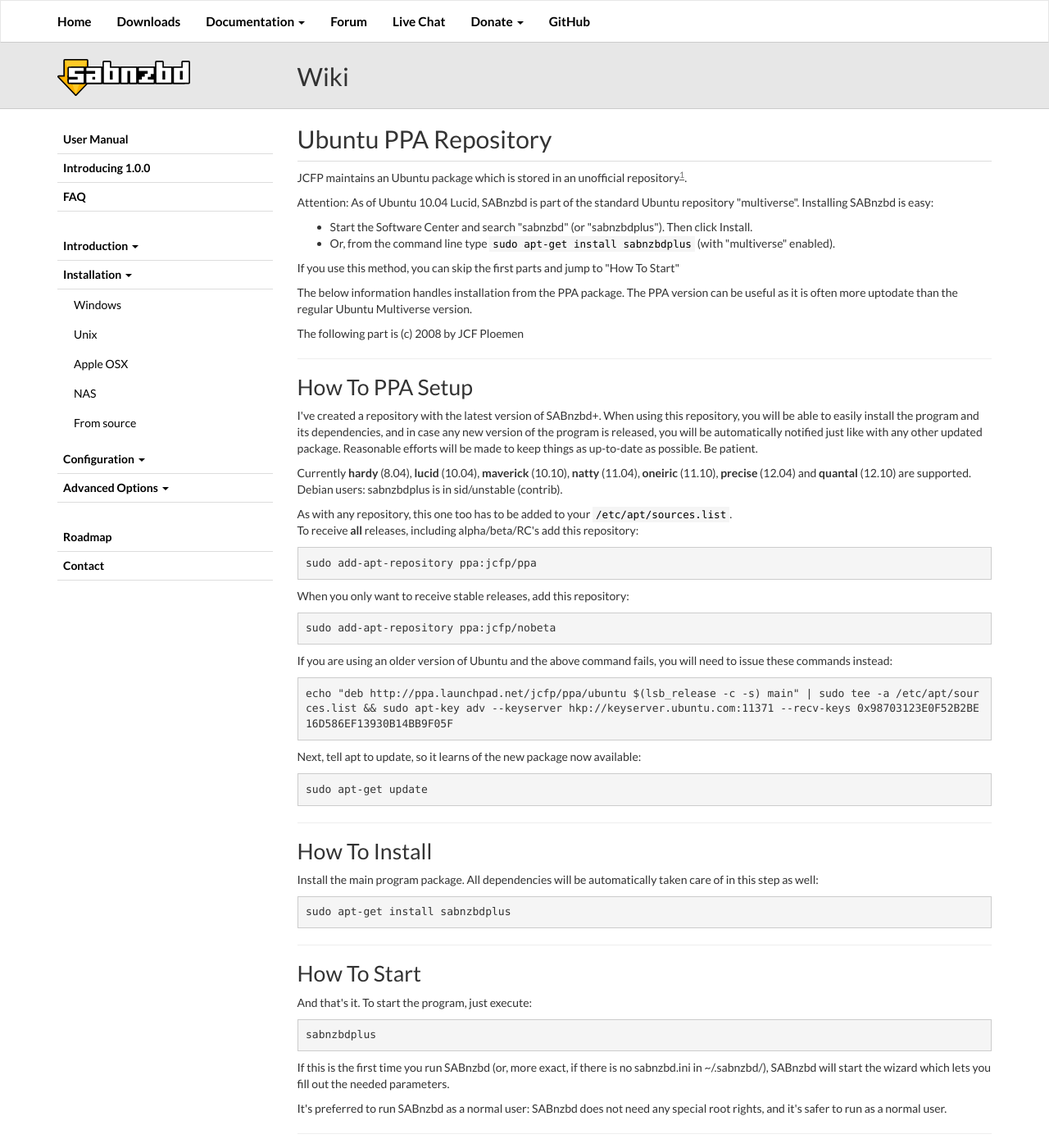
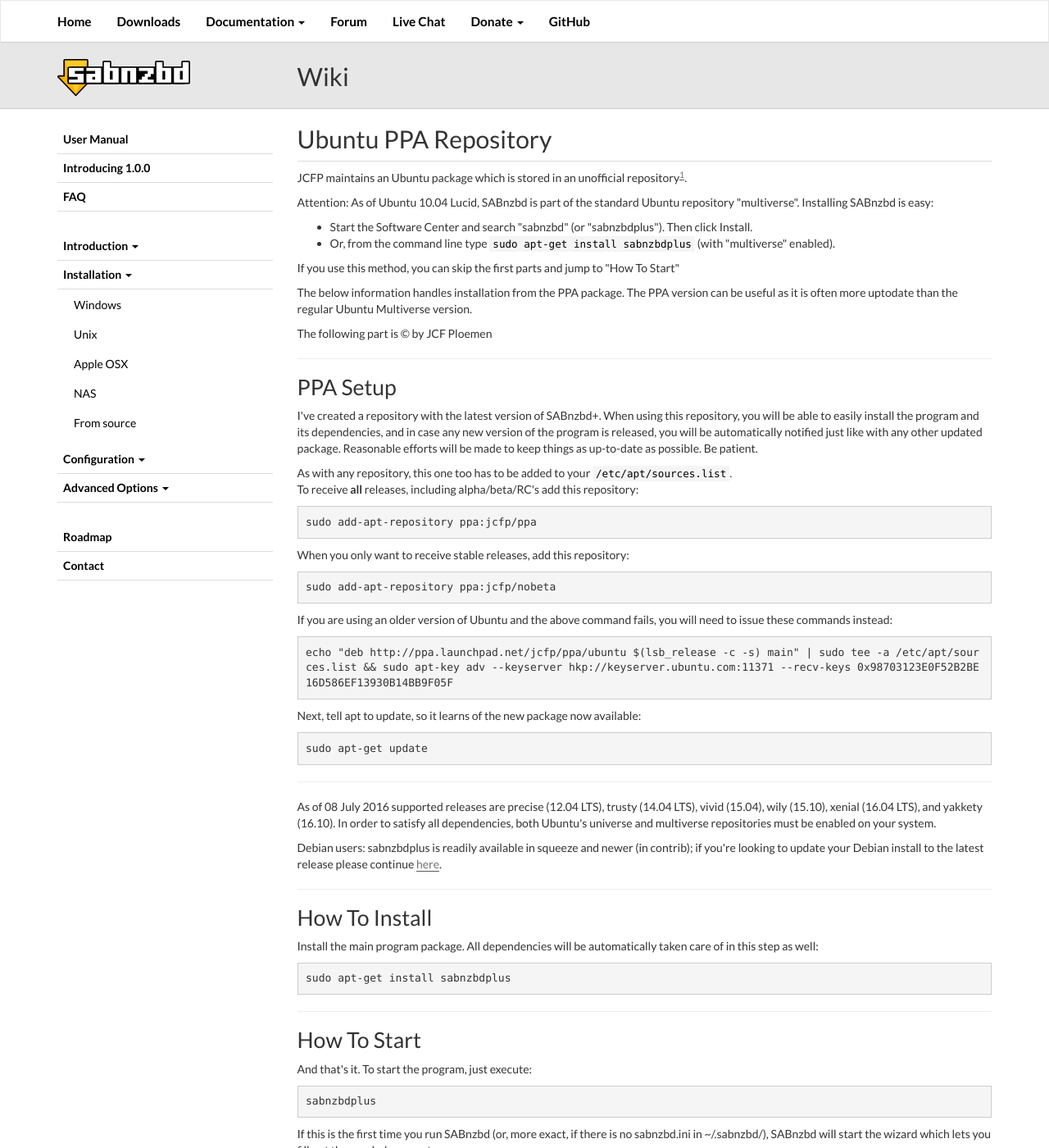
Before and after one commit to sabnzbd/sabnzbd.github.io, a Jekyll site: the page built from wiki/installation/install-ubuntu-repo.html, in a window 1280 px wide and 1400 px high. Shown: the whole window at 82% size. Built offline with Jekyll 4.4.1, drawn with Linux system fonts in a browser that asks for light colours.

Commit message:
Update Ubuntu PPA page

```diff
--- a/wiki/installation/install-ubuntu-repo.html
+++ b/wiki/installation/install-ubuntu-repo.html
@@ -9,11 +9,11 @@
 </ul>
 <p>If you use this method, you can skip the first parts and jump to "How To Start"</p>
 <p>The below information handles installation from the PPA package. The PPA version can be useful as it is often more uptodate than the regular Ubuntu Multiverse version.</p>
-<p>The following part is (c) 2008 by JCF Ploemen</p>
+<p>The following part is &copy; by JCF Ploemen</p>
 <hr>
-<h1 id="toc0"><span>How To PPA Setup</span></h1>
+<h1 id="toc0"><span>PPA Setup</span></h1>
 <p>I've created a repository with the latest version of SABnzbd+. When using this repository, you will be able to easily install the program and its dependencies, and in case any new version of the program is released, you will be automatically notified just like with any other updated package. Reasonable efforts will be made to keep things as up-to-date as possible. Be patient.</p>
-<p>Currently <strong>hardy</strong> (8.04), <strong>lucid</strong> (10.04), <strong>maverick</strong> (10.10), <strong>natty</strong> (11.04), <strong>oneiric</strong> (11.10), <strong>precise</strong> (12.04) and <strong>quantal</strong> (12.10) are supported. Debian users: sabnzbdplus is in sid/unstable (contrib).</p>
+
 
 <p>As with any repository, this one too has to be added to your <code>/etc/apt/sources.list</code>.<br>
 To receive <strong>all</strong> releases, including alpha/beta/RC's add this repository:
@@ -25,8 +25,6 @@
     <pre><code>sudo add-apt-repository ppa:jcfp/nobeta</code></pre>
 </div>
 
-
-
 <p>If you are using an older version of Ubuntu and the above command fails, you will need to issue these commands instead:</p>
 <div class="code">
     <pre><code>echo "deb http://ppa.launchpad.net/jcfp/ppa/ubuntu $(lsb_release -c -s) main" | sudo tee -a /etc/apt/sources.list &amp;&amp; sudo apt-key adv --keyserver hkp://keyserver.ubuntu.com:11371 --recv-keys 0x98703123E0F52B2BE16D586EF13930B14BB9F05F</code>
@@ -37,6 +35,10 @@
     <pre><code>sudo apt-get update</code>
 </pre>
 </div>
+<hr>
+<p>As of 08 July 2016 supported releases are precise (12.04 LTS), trusty (14.04 LTS), vivid (15.04), wily (15.10), xenial (16.04 LTS), and yakkety (16.10). In order to satisfy all dependencies, both Ubuntu's universe and multiverse repositories must be enabled on your system.
+<p>Debian users: sabnzbdplus is readily available in squeeze and newer (in contrib); if you're looking to update your Debian install to the latest release please continue <a href="http://forums.sabnzbd.org/viewtopic.php?f=16&amp;t=9844">here</a>.
+
 <hr>
 <h1 id="toc1"><span>How To Install</span></h1>
 <p>Install the main program package. All dependencies will be automatically taken care of in this step as well:</p>
```
